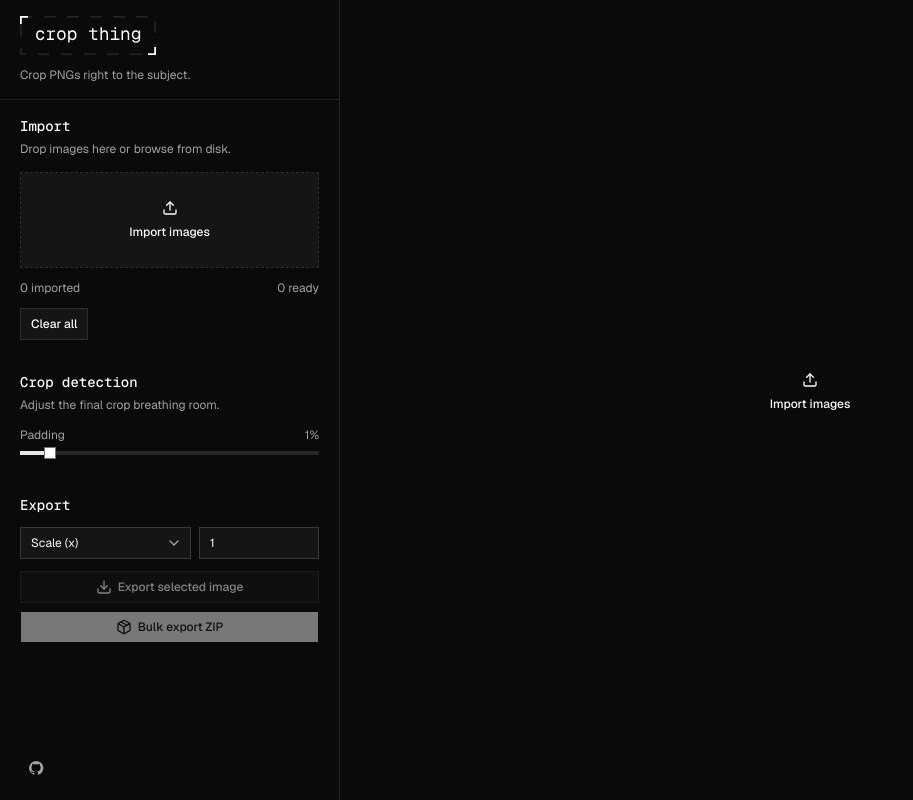
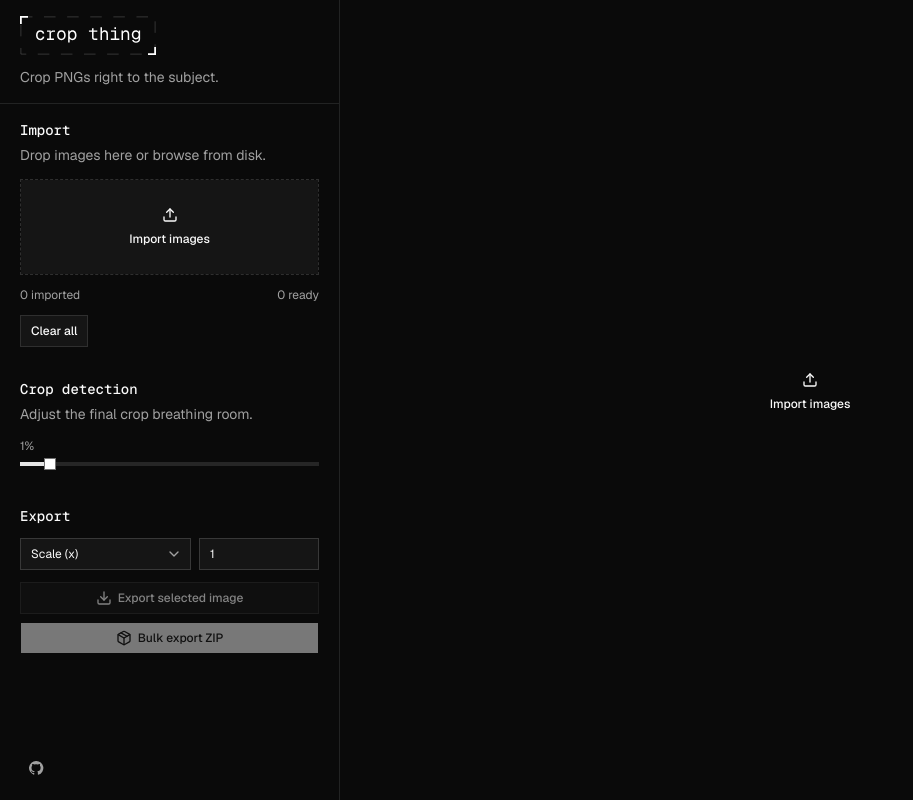
Before and after one commit to migueljsleca/crop-thing, a Next.js app: page / in a window 1280 px wide. Shown: the whole page, without its empty margins (0-913 px from the left). Built offline with nearby package versions, Linux system fonts and the light colour scheme.

Commit message:
Increase sidebar text size to 14px

```diff
--- a/src/app/page.tsx
+++ b/src/app/page.tsx
@@ -459,7 +459,7 @@ export default function Home() {
                     <X />
                   </Button>
                 </div>
-                <p className="text-xs text-muted-foreground">
+                <p className="text-sm text-muted-foreground">
                   Crop PNGs right to the subject.
                 </p>
               </div>
@@ -520,7 +520,6 @@ export default function Home() {
                   <CardContent className="space-y-5 px-0">
                     <div className="space-y-2">
                       <div className="flex items-center justify-between text-xs text-muted-foreground">
-                        <span>Padding</span>
                         <span>{settings.paddingPercent}%</span>
                       </div>
                       <Slider
--- a/src/components/ui/card.tsx
+++ b/src/components/ui/card.tsx
@@ -50,7 +50,7 @@ function CardDescription({ className, ...props }: React.ComponentProps<"div">) {
   return (
     <div
       data-slot="card-description"
-      className={cn("text-xs/relaxed text-muted-foreground", className)}
+      className={cn("text-sm/relaxed text-muted-foreground", className)}
       {...props}
     />
   )
```
